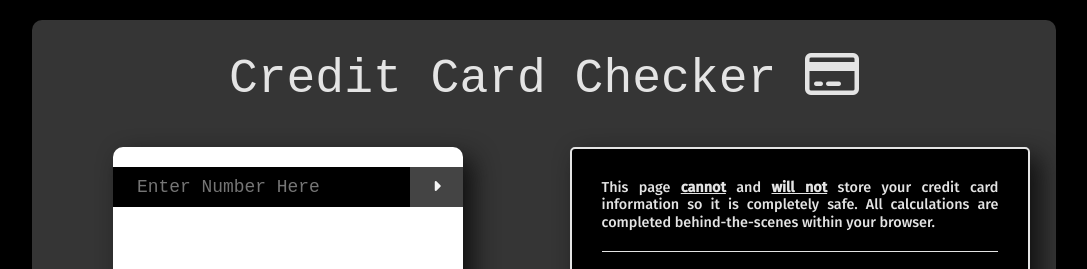
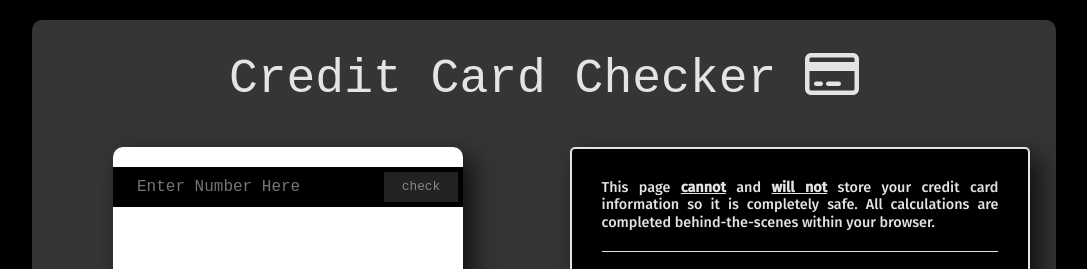
Before and after one commit to nihalanand24/credit-card-checker, a plain HTML site: page index.html in a window 1280 px wide. Shown: the top 269 px of the page, without its empty margins (96-1183 px from the left). Drawn offline with nearby package versions, Linux system fonts and the light colour scheme; a web font is replaced by a local one.

Commit message:
added dynamic check button

```diff
--- a/index.html
+++ b/index.html
@@ -40,7 +40,10 @@
                 <div class="card-container">
                     <form>
                         <input type="text" placeholder="Enter Number Here" autofocus>
-                        <button type="submit"><i class="fas fa-caret-right"></i></button>
+                        <button type="submit">
+                            check
+                            <!-- <i class="fas fa-caret-right"></i> -->
+                        </button>
                     </form>
 
                     <div class="cc-results">
--- a/script.js
+++ b/script.js
@@ -31,6 +31,12 @@ app.parseCC = function (input) {
     // send the calculated data to the html document
     $('.cc-icon').html(`${cc.icon}`)
     $('.cc-type').html(`${cc.type}`)
+
+    if(cc.type === 'Invalid Number') {
+        $('button').css('color', 'red').css('background-color', 'rgb(64, 21, 21)');
+    } else {
+        $('button').css('color', 'limegreen').css('background-color', 'rgb(21, 64, 21)');
+    }
 }
 
 app.checkCC = function (ccObject) {
--- a/styles.css
+++ b/styles.css
@@ -156,19 +156,26 @@ button {
 }
 
 input[type="text"] {
-  width: 85%;
+  width: 76%;
   padding-left: 24px;
   /* font-family: 'Courier Prime', monospace; */
   font-family: ocr-a-std,monospace;
   font-weight: 400;
   font-style: normal;
-  font-size: 1.12rem;
+  font-size: 1rem;
 }
 
 button {
-  width: 15%;
-  background-color: #444;
+  font-family: ocr-a-std,monospace;
+  font-weight: 400;
+  font-style: normal;
+  font-size: 0.8rem;
+  color: #888;
+  width: 24%;
+  background-color: #222;
   cursor: pointer;
+  border: 5px solid black;
+  text-align: center;
 }
 
 .test-numbers {
```
